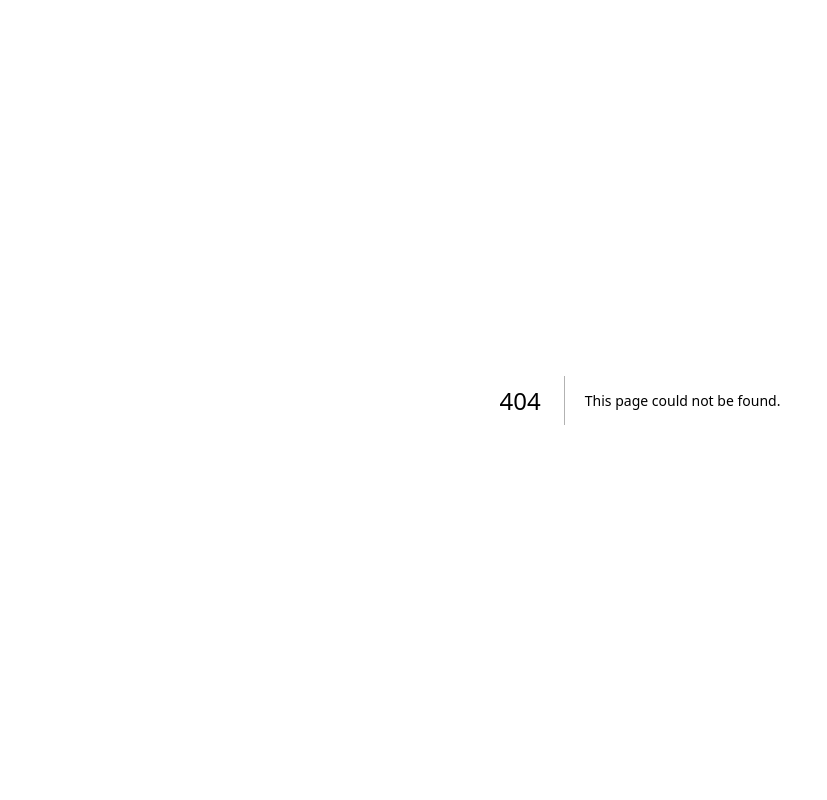
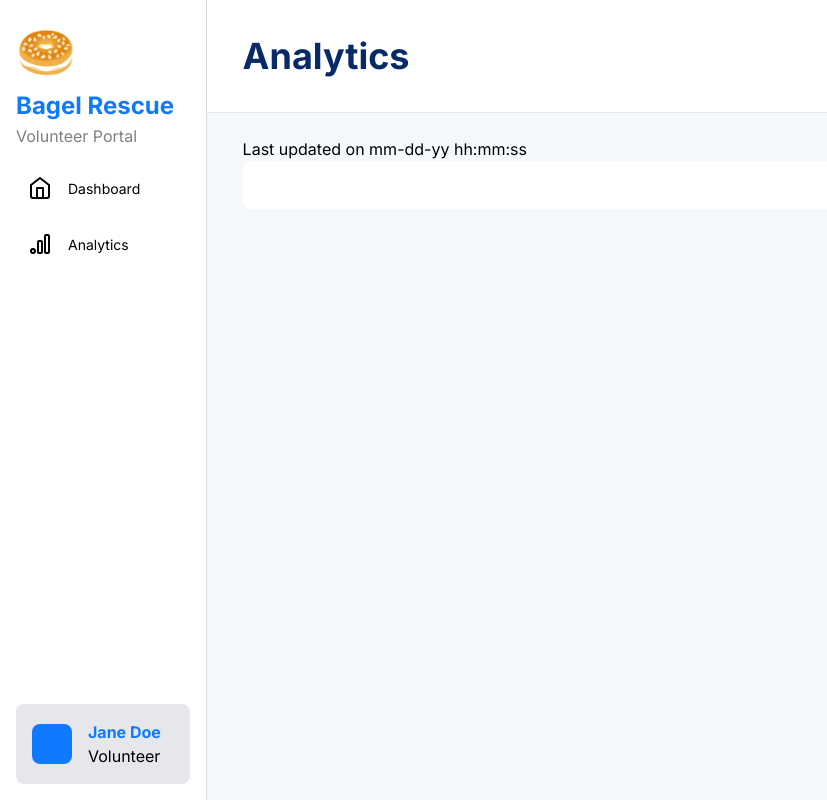
Before and after one commit to GTBitsOfGood/bagel-rescue, a Next.js app: page /AdminNavView/AdminAnalytics in a window 1280 px wide. Before the commit this address had no page. Shown: the whole page, without its empty margins (0-827 px from the left). Built offline with nearby package versions, Linux system fonts and the light colour scheme.

Commit message:
Create admin analytics page

```diff
--- /dev/null
+++ b/src/app/AdminNavView/AdminAnalytics/page.tsx
@@ -0,0 +1,27 @@
+import Sidebar from '@/components/Sidebar';
+import react from 'react';
+
+export default function AdminAnalytics() {
+  return (
+    <div className='flex'>
+      <Sidebar/>
+      <div className="flex flex-col w-full gap-6 bg-[#F6F9FC]">
+        <div className="flex flex-col p-9 justify-start space-y-6 bg-white border-b w-full">
+            <h1 className="text-4xl font-bold text-[#072B68]">Analytics</h1>
+        </div>
+        <div className='flex flex-col bg-[#F6F9FC] w-full h-full'>
+            <div className='px-9'>
+                <p>Last updated on mm-dd-yy hh:mm:ss</p>
+            </div>
+            <div className='flex px-9 items-start gap-6 self-stretch'>
+                <div className='flex flex-col p-6 justify-between items-start flex-[1_0_0] self-stretch rounded-lg bg-white'>
+                    <div>
+
+                    </div>
+                </div>
+            </div>
+        </div>
+      </div>
+    </div>
+  );
+}
```
